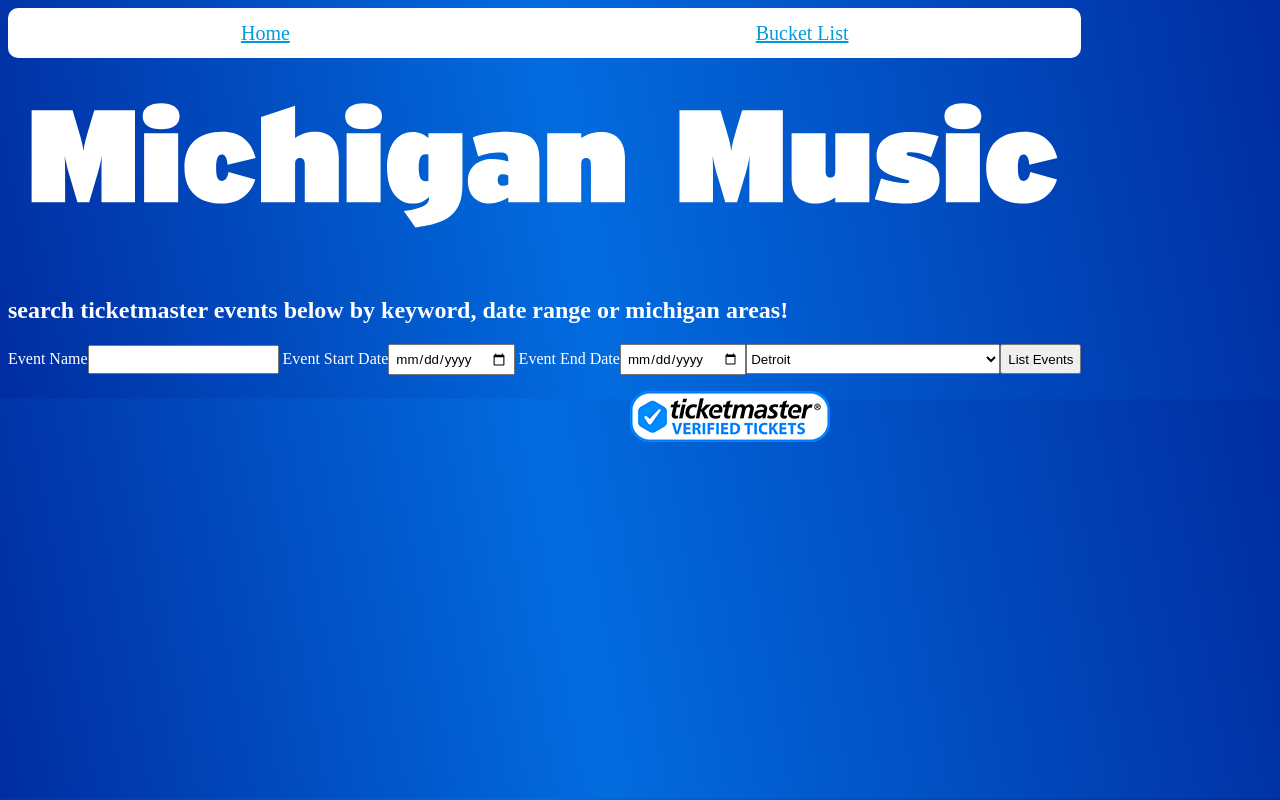
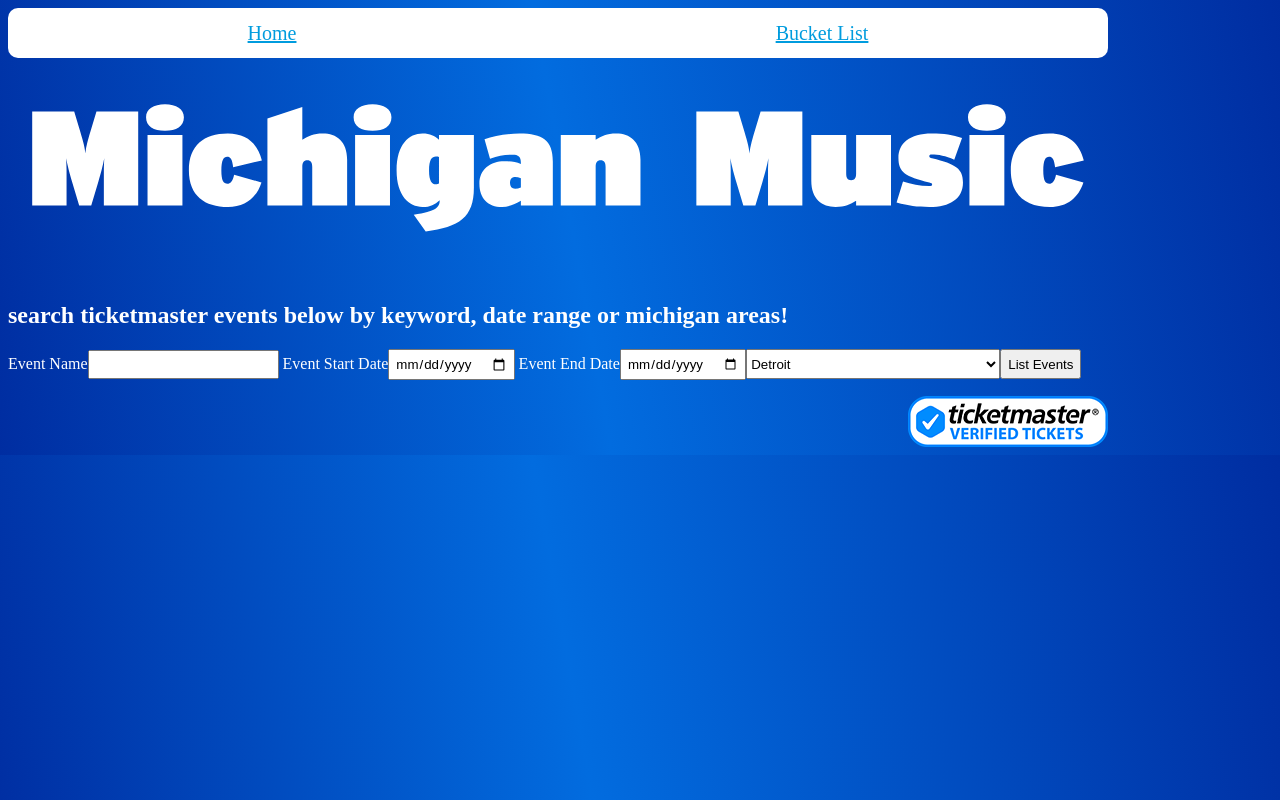
Before and after one commit to rdimech/detroitMusicApi, an Angular app: page / in a window 1280 px wide. Built offline with nearby package versions, Linux system fonts and the light colour scheme; a web font is replaced by a local one.

Commit message:
style update for width

```diff
--- a/src/app/search/bucket/bucket.component.html
+++ b/src/app/search/bucket/bucket.component.html
@@ -1,4 +1,5 @@
 <div>
+  <img src="assets/images/michigan-music.svg">
   <img src="assets/images/bucket-list.svg">
 </div>
 
@@ -9,3 +10,7 @@
   <button class="favoritesButton" type="reset" width=100 style="background-image: url('./assets/images/bucketlist_on.svg')" *ngIf='event.favorite' (click)='removeFavorite(i)'></button>
   <a href="{{ event.url }}" class="url">View Event on Ticketmaster</a>
 </p>
+
+<div>
+    <img class="verified" src="assets/images/TicketmasterVerifiedTickets_Logo_rgb.png">
+  </div>
--- a/src/styles.css
+++ b/src/styles.css
@@ -13,7 +13,7 @@
 }
 
 body {
-    width: auto;
+    width: 1100px;
     display: flex;
     font-family: interstate-bold;
     color: white;
@@ -72,12 +72,11 @@ select {
 .verified {
     size: 50%;
     align-items: flex-end;
-    position: absolute;
-    right: 450px;
+    float: right;
 }
 
 #navigation {
-    width: auto;
+    width: 1100px;
     height: 50px;
     border-radius: 10px;
     /* margin-left: 20px; */
```
